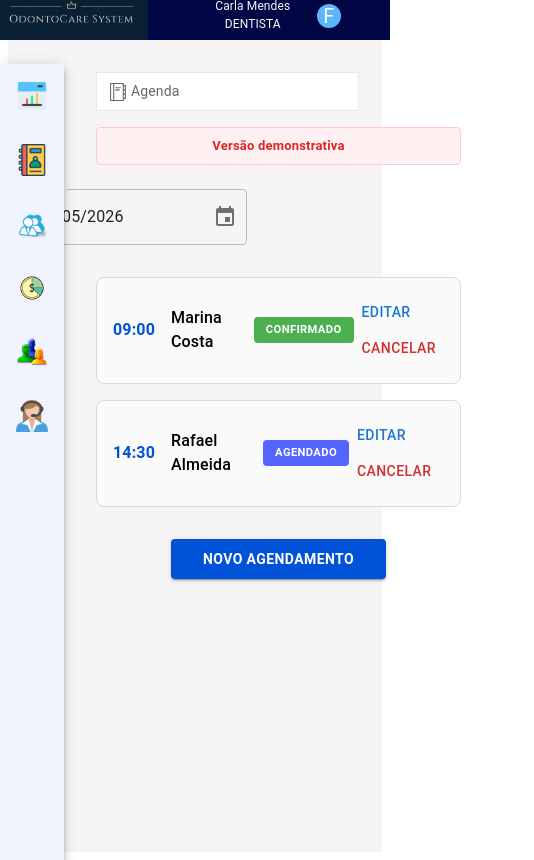
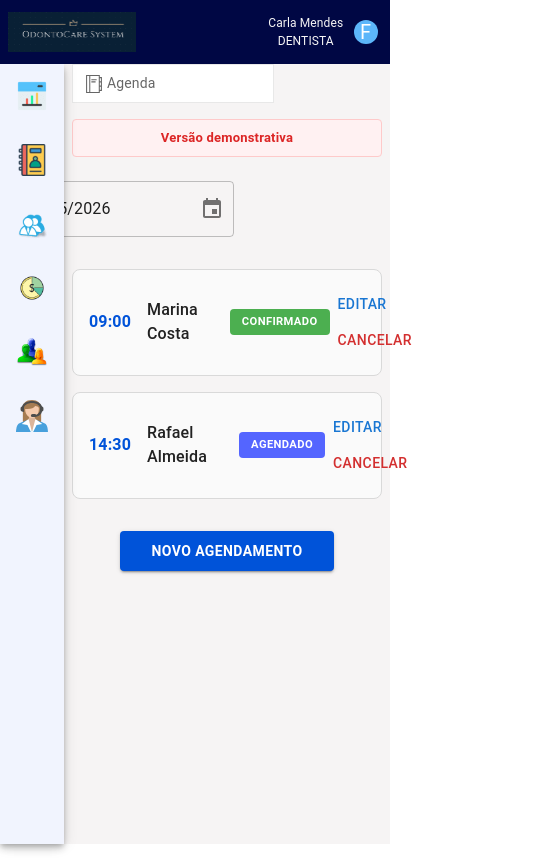
Before and after one commit to CMTTSx/OdontoCare-System, a React (Create React App) app: page /agenda in a window 390 px wide. Shown: the whole page, 534 px wide, since content can reach past the window. Built offline with nearby package versions, Linux system fonts and the light colour scheme.

Commit message:
corrige alinhamento e responsividade do layout

```diff
--- a/package.json
+++ b/package.json
@@ -33,7 +33,7 @@
     "web-vitals": "^2.1.0"
   },
   "scripts": {
-    "dev": " PORT=3000 react-scripts start",
+    "dev": "PORT=3001 react-scripts start",
     "build": "react-scripts build",
     "test": "react-scripts test",
     "eject": "react-scripts eject"
--- a/src/Layout/BasicLayout/BasicLayout.tsx
+++ b/src/Layout/BasicLayout/BasicLayout.tsx
@@ -1,5 +1,5 @@
 import React, { ReactNode } from 'react';
-import { Box } from '@mui/material';
+import { Box, CssBaseline } from '@mui/material';
 import Navbar from '../Navbar';
 import Sidebar from '../Sidebar';
 
@@ -11,11 +11,13 @@ interface BasicLayoutProps {
 const NAVBAR_HEIGHT = 64;
 
 // Largura da Sidebar fixa
-const SIDEBAR_WIDTH = 80; // ajuste conforme necessidade
+const SIDEBAR_WIDTH = 64;
 
 export default function BasicLayout({ children }: BasicLayoutProps) {
   return (
-    <Box sx={{ display: 'flex', minHeight: '100vh', backgroundColor: '#F6F4F4' }}>
+    <>
+      <CssBaseline />
+      <Box sx={{ display: 'flex', minHeight: '100vh', width: '100%', backgroundColor: '#F6F4F4' }}>
 
       {/* Navbar fixa no topo */}
       <Box
@@ -23,7 +25,7 @@ export default function BasicLayout({ children }: BasicLayoutProps) {
           position: 'fixed',
           top: 0,
           left: 0,
-          width: '100%',
+          right: 0,
           height: NAVBAR_HEIGHT,
           zIndex: 1300, // acima da sidebar
         }}
@@ -36,9 +38,9 @@ export default function BasicLayout({ children }: BasicLayoutProps) {
         sx={{
           position: 'fixed',
           top: NAVBAR_HEIGHT,
+          bottom: 0,
           left: 0,
           width: SIDEBAR_WIDTH,
-          height: `calc(100vh - ${NAVBAR_HEIGHT}px)`,
           zIndex: 1200,
         }}
       >
@@ -49,8 +51,9 @@ export default function BasicLayout({ children }: BasicLayoutProps) {
       <Box
         sx={{
           flex: 1,
-          ml: `${SIDEBAR_WIDTH}px`,          // desloca conteúdo para não ficar atrás da sidebar
-          mt: `${NAVBAR_HEIGHT}px`,         // desloca conteúdo para não ficar atrás da navbar
+          minWidth: 0,
+          ml: `${SIDEBAR_WIDTH}px`,
+          mt: `${NAVBAR_HEIGHT}px`,
           px: {
             xs: 1,  // 320
             sm: 2,  // 375
@@ -58,11 +61,13 @@ export default function BasicLayout({ children }: BasicLayoutProps) {
             lg: 4,  // 1440
             xl: 5,  // 2560/3440
           },
-          width: '100%',
+          width: 'auto',
+          boxSizing: 'border-box',
         }}
       >
         {children}
       </Box>
-    </Box>
+      </Box>
+    </>
   );
 }
--- a/src/Layout/MenuProfile/index.tsx
+++ b/src/Layout/MenuProfile/index.tsx
@@ -91,7 +91,7 @@ export default function AccountMenu() {
           <IconButton
             onClick={handleClick}
             size="small"
-            sx={{ ml: 2 }}
+            sx={{ ml: { xs: 0, sm: 1 } }}
             aria-controls={open ? 'account-menu' : undefined}
             aria-haspopup="true"
             aria-expanded={open ? 'true' : undefined}
--- a/src/Layout/Navbar/index.tsx
+++ b/src/Layout/Navbar/index.tsx
@@ -14,16 +14,18 @@ import Logotipo from '../../assets/ODCSYSTEM.png';
 
 const BoxConfig = {
   display: 'flex',
+  alignItems: 'center',
+  width: '100%',
+  height: '100%',
   bgcolor: '#000744',
-  mt: -1,
-  ml: -1,
-  pr: 1,
+  px: { xs: 1, sm: 2 },
+  boxSizing: 'border-box',
 }
 
 const Logo = {
   display: 'block',
-  width: '10rem',
-  height: '3rem',
+  width: { xs: '8rem', sm: '10rem' },
+  height: { xs: '2.5rem', sm: '3rem' },
   objectFit: 'contain',
   objectPosition: 'left center',
   flexShrink: 0,
@@ -35,28 +37,16 @@ const TypographyTopBar = {
   flexDirection: 'column',
   alignItems: 'center',
   color: '#f5f5f5',
-  fontSize: 10,
+  minWidth: 0,
+  ml: 'auto',
+  mr: { xs: 0, sm: 1 },
   p: '0.3rem',
-
-  '@media (min-width: 375px)': {
-    ml: '15%',
-  },
-  '@media (min-width: 425px)': {
-    ml: '25%',
-  },
-  '@media (min-width: 768px)': {
-    ml: '58%',
-  },
-  '@media (min-width: 1024px)': {
-    ml: '66%',
-    mt: '0.45rem'
-  },
-  '@media (min-width: 1440px)': {
-    ml: '75%',
-  },
-  '@media (min-width: 2560px)': {
-    ml: '82%',
-    mt: '0.8rem'
+  textAlign: 'right',
+  '& > *': {
+    maxWidth: { xs: 120, sm: 240, md: 360 },
+    overflow: 'hidden',
+    textOverflow: 'ellipsis',
+    whiteSpace: 'nowrap',
   },
 }
 
--- a/src/Layout/Sidebar/index.tsx
+++ b/src/Layout/Sidebar/index.tsx
@@ -59,8 +59,10 @@ export default function Sidebar() {
   const SidebarStyle = {
     display: 'flex',
     flexDirection: 'column',
-    width: '4em',
-    minHeight: '100vh',
+    width: '100%',
+    height: '100%',
+    minHeight: 0,
+    boxSizing: 'border-box',
     overflow: 'hidden',
     boxShadow: 5,
     backgroundColor: '#F1F4FE',
```
